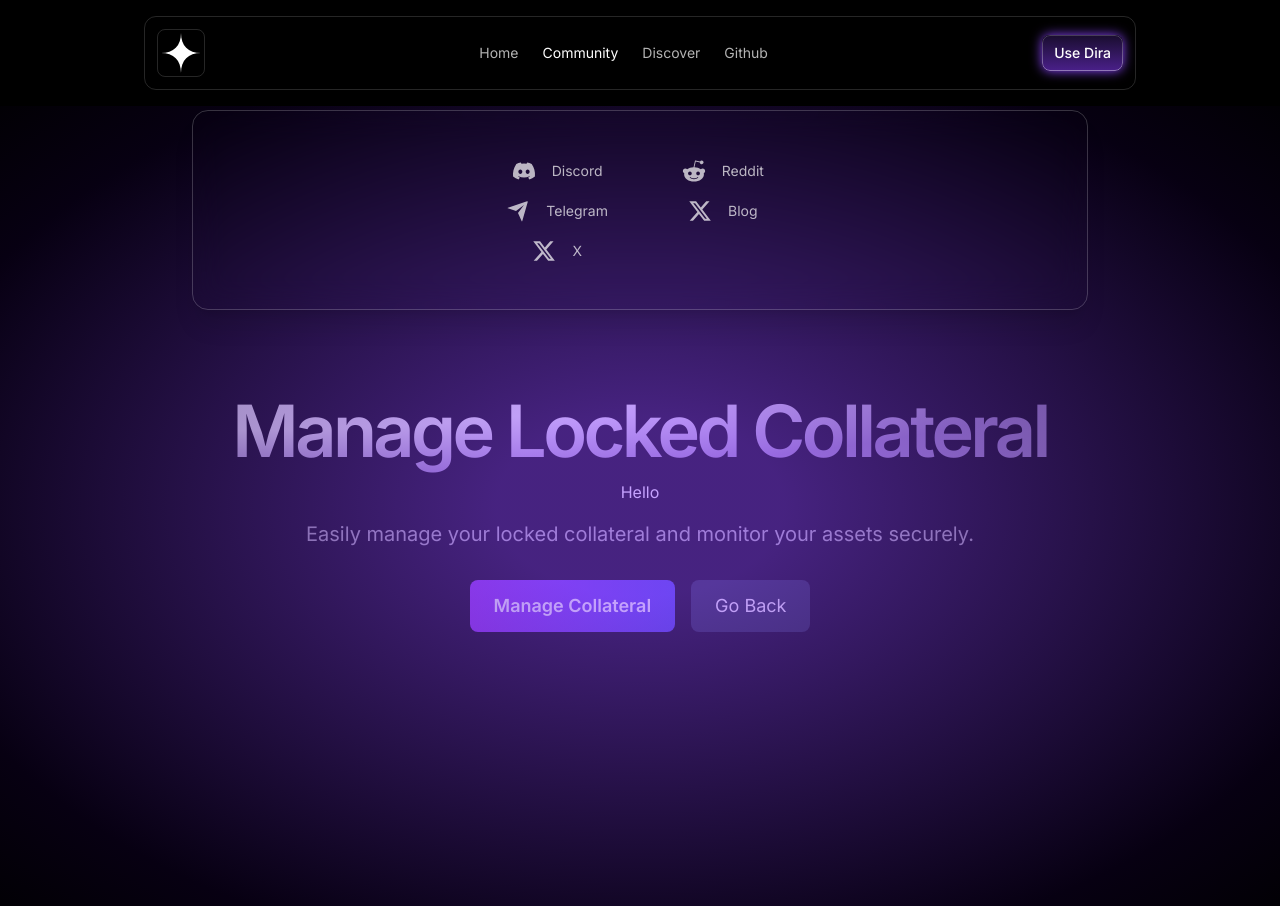
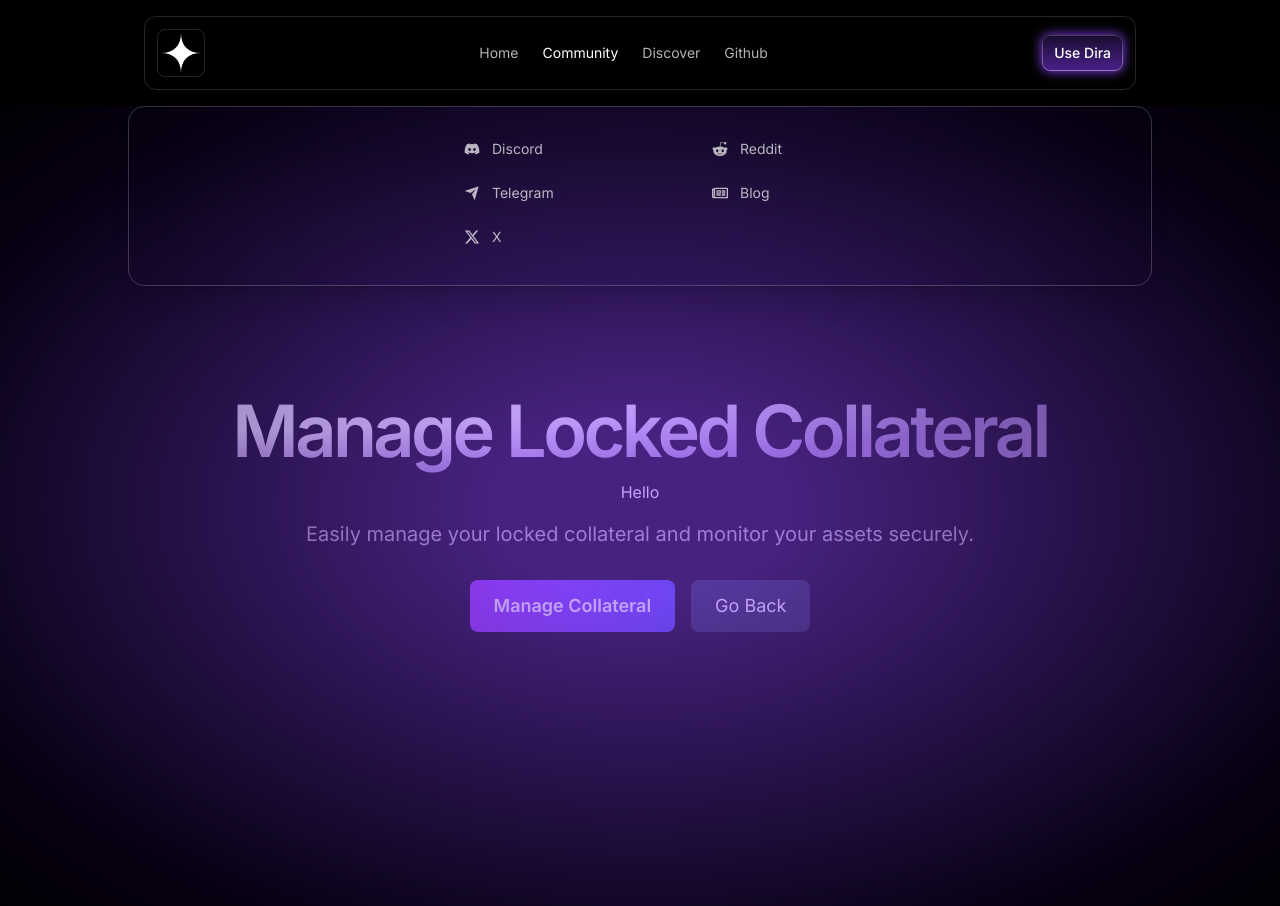
Before and after one commit to DhruvVerma95/Dira, a Next.js app: page /ManageLockedCollateral in a window 1280 px wide. Both pictures are taken after a click on the button "Community". Built offline with nearby package versions, Linux system fonts and the light colour scheme.

Commit message:
Navbar Updates,Left Align

```diff
--- a/src/app/page.tsx
+++ b/src/app/page.tsx
@@ -14,7 +14,7 @@ export default function Home() {
       <Hero />
       <LogoTicker />
       <Features />
-      <Testimonials />
+      {/* <Testimonials /> */}
       <CallToAction />
       <Footer />
     </>
--- a/src/components/Community.tsx
+++ b/src/components/Community.tsx
@@ -3,25 +3,30 @@ import { motion } from "framer-motion";
 import { FaDiscord, FaXTwitter } from "react-icons/fa6";
 import { FaRedditAlien } from "react-icons/fa";
 import { RiSendPlaneFill } from "react-icons/ri";
+import { FaRegNewspaper } from "react-icons/fa"; // Blog icon
 
 const communityLinks = [
-  { id: "discord", icon: <FaDiscord size={24} />, label: "Discord" },
-  { id: "telegram", icon: <RiSendPlaneFill size={24} />, label: "Telegram" },
-  { id: "x", icon: <FaXTwitter size={24} />, label: "X" },
-  { id: "reddit", icon: <FaRedditAlien size={24} />, label: "Reddit" },
-  { id: "blog", icon: <FaXTwitter size={24} />, label: "Blog" },
+  { id: "discord", icon: <FaDiscord className="text-base" />, label: "Discord" },
+  { id: "telegram", icon: <RiSendPlaneFill className="text-base" />, label: "Telegram" },
+  { id: "x", icon: <FaXTwitter className="text-base" />, label: "X" },
+  { id: "reddit", icon: <FaRedditAlien className="text-base" />, label: "Reddit" },
+  { id: "blog", icon: <FaRegNewspaper className="text-base" />, label: "Blog" },
 ];
+
 export default function Community({ isSidebarOpen }: { isSidebarOpen: boolean }) {
+  if (!isSidebarOpen) return null; // Prevent rendering when sidebar is closed
+
   return (
     <div className="w-full flex justify-center">
-      <div className="grid grid-cols-2 gap-x-16 gap-y-6 text-white text-sm">
+      <div className="grid grid-cols-2 gap-24 text-white text-sm w-full max-w-md pl-12">
+
         {/* Left Column (Stacked Items) */}
-        <div className="space-y-4 text-center">
+        <div className="space-y-6 text-left flex flex-col">
           {communityLinks.slice(0, Math.ceil(communityLinks.length / 2)).map(({ id, icon, label }) => (
             <motion.div
               key={id}
               whileHover={{ color: "#ffffff" }}
-              className="flex items-center gap-4 cursor-pointer text-white/70 hover:text-white transition-colors justify-center"
+              className="flex items-center gap-3 cursor-pointer text-white/70 hover:text-white transition-colors"
             >
               {icon}
               <span>{label}</span>
@@ -29,13 +34,13 @@ export default function Community({ isSidebarOpen }: { isSidebarOpen: boolean })
           ))}
         </div>
 
-        {/* Right Column (Not Centered) */}
-        <div className="space-y-4 text-center self-start">
+        {/* Right Column (Left-aligned) */}
+        <div className="space-y-6 text-left flex flex-col">
           {communityLinks.slice(Math.ceil(communityLinks.length / 2)).map(({ id, icon, label }) => (
             <motion.div
               key={id}
               whileHover={{ color: "#ffffff" }}
-              className="flex items-center gap-4 cursor-pointer text-white/70 hover:text-white transition-colors justify-center"
+              className="flex items-center gap-3 cursor-pointer text-white/70 hover:text-white transition-colors"
             >
               {icon}
               <span>{label}</span>
--- a/src/components/GitHub.tsx
+++ b/src/components/GitHub.tsx
@@ -1,12 +1,13 @@
 "use client";
 import { motion } from "framer-motion";
+import { FaBook, FaCodeBranch, FaBug, FaFolderOpen, FaUsers } from "react-icons/fa"; // Importing icons
 
 const githubItems = [
-  { id: "repo1", label: "Project Repository" },
-  { id: "repo2", label: "Documentation" },
-  { id: "repo3", label: "Contribute" },
-  { id: "repo4", label: "Issues" },
-  { id: "repo5", label: "Pull Requests" },
+  { id: "repo1", label: "Project Repository", icon: <FaFolderOpen className="text-sm" /> },
+  { id: "repo2", label: "Documentation", icon: <FaBook className="text-sm" /> },
+  { id: "repo3", label: "Contribute", icon: <FaUsers className="text-sm" /> },
+  { id: "repo4", label: "Issues", icon: <FaBug className="text-sm" /> },
+  { id: "repo5", label: "Pull Requests", icon: <FaCodeBranch className="text-sm" /> },
 ];
 
 export default function GitHub({ isSidebarOpen }: { isSidebarOpen: boolean }) {
@@ -14,29 +15,31 @@ export default function GitHub({ isSidebarOpen }: { isSidebarOpen: boolean }) {
 
   return (
     <div className="w-full flex justify-center">
-      <div className="grid grid-cols-2 gap-8 text-white text-sm">
+      <div className="grid grid-cols-2 gap-24 text-white text-sm items-start w-full max-w-md pl-12">
         {/* Left Column */}
-        <div className="space-y-4 text-center">
-          {githubItems.slice(0, Math.ceil(githubItems.length / 2)).map(({ id, label }) => (
+        <div className="space-y-6 text-left flex flex-col">
+          {githubItems.slice(0, Math.ceil(githubItems.length / 2)).map(({ id, label, icon }) => (
             <motion.div
               key={id}
               whileHover={{ color: "#ffffff" }}
-              className="cursor-pointer text-white/70 hover:text-white transition-colors"
+              className="flex items-center gap-3 cursor-pointer text-white/70 hover:text-white transition-colors"
             >
-              {label}
+              {icon}
+              <span>{label}</span>
             </motion.div>
           ))}
         </div>
 
         {/* Right Column */}
-        <div className="space-y-4 text-center">
-          {githubItems.slice(Math.ceil(githubItems.length / 2)).map(({ id, label }) => (
+        <div className="space-y-6 text-left flex flex-col">
+          {githubItems.slice(Math.ceil(githubItems.length / 2)).map(({ id, label, icon }) => (
             <motion.div
               key={id}
               whileHover={{ color: "#ffffff" }}
-              className="cursor-pointer text-white/70 hover:text-white transition-colors"
+              className="flex items-center gap-3 cursor-pointer text-white/70 hover:text-white transition-colors"
             >
-              {label}
+              {icon}
+              <span>{label}</span>
             </motion.div>
           ))}
         </div>
--- a/src/sections/Features.tsx
+++ b/src/sections/Features.tsx
@@ -133,7 +133,7 @@ export const Features = () => {
     <section id="features" className="py-20 md:py-24">
       <div className="container">
         <h2 className="text-5xl md:text-6xl font-medium text-center tracking-tighter">
-          Elevate your SEO efforts.
+          Simple, Secure, Stable.
         </h2>
         <p className="text-white/70 text-lg md:text-xl max-w-2xl mx-auto tracking-tighter text-center mt-5">
           From small startups to large enterprises, our AI-driven tool has
--- a/src/sections/LogoTicker.tsx
+++ b/src/sections/LogoTicker.tsx
@@ -13,7 +13,7 @@ export const LogoTicker = () => {
       <div className='container'>
         <div className='flex items-center gap-5'>
           <div className='flex-1 md:flex-none'>
-            <h2>Trusted by top innovative terms</h2>
+            <h2>Supported Ecosystems</h2>
           </div>
           <div className='flex flex-1 overflow-hidden [mask-image:linear-gradient(to_right,transparent,black_20%,black_80%,transparent)]'>
             <motion.div
--- a/src/sections/Top.tsx
+++ b/src/sections/Top.tsx
@@ -23,8 +23,7 @@ export default function Top() {
         headerRef.current &&
         !headerRef.current.contains(event.target as Node)
       ) {
-        setSidebarOpen(false);
-        setSidebarContent(null);
+        closeSidebar();
       }
     };
 
@@ -37,11 +36,17 @@ export default function Top() {
     return () => document.removeEventListener("mousedown", handleClickOutside);
   }, [sidebarOpen]);
 
+  const closeSidebar = () => {
+    setSidebarOpen(false);
+    setSidebarContent(null);
+    if (selectedNav !== "home") {
+      setSelectedNav("home");
+    }
+  };
+
   const handleSidebarOpen = (id: string) => {
     if (id === "Home") {
-      setSidebarOpen(false);
-      setSidebarContent(null);
-      setSelectedNav("Home");
+      closeSidebar();
       window.scrollTo({ top: 0, behavior: "smooth" });
       return;
     }
@@ -72,13 +77,19 @@ export default function Top() {
             initial={{ opacity: 0, y: -20 }}
             animate={{ opacity: 1, y: 0 }}
             exit={{ opacity: 0, y: -20 }}
-            transition={{ duration: 0.3, ease: "easeInOut" }}
-            className="fixed z-40 w-full flex justify-center px-4 mt-1"
+            transition={{ duration: 0.1, ease: "easeInOut" }}
+            className="fixed z-40 w-full flex justify-center px-4"
             style={{ top: (headerRef.current?.offsetHeight || 0) + "px" }}
           >
-            {/* Centered Sidebar Box */}
-            <div className="border border-white/20 rounded-2xl p-12 shadow-xl flex flex-col items-center space-y-6 w-full max-w-4xl backdrop-blur-lg min-h-[200px]">
-              {/* Smooth Transition Between Components */}
+            {/* Sidebar Box with Blur */}
+            <motion.div
+              initial={{ opacity: 0, y: -10 }}
+              animate={{ opacity: 1, y: 0 }}
+              exit={{ opacity: 0, y: -10 }}
+              transition={{ duration: 0.25, ease: "easeInOut" }}
+              className="border border-white/20 rounded-2xl p-8 shadow-xl flex flex-col items-center space-y-6 w-full max-w-5xl min-h-[180px] bg-black/0 backdrop-blur-xl"
+            >
+              {/* Content Transition */}
               <div className="w-full relative">
                 <AnimatePresence mode="wait">
                   <motion.div
@@ -95,7 +106,7 @@ export default function Top() {
                   </motion.div>
                 </AnimatePresence>
               </div>
-            </div>
+            </motion.div>
           </motion.div>
         )}
       </AnimatePresence>
```
Also changed, not shown: src/components/Discover.tsx (+17 -14 lines).
